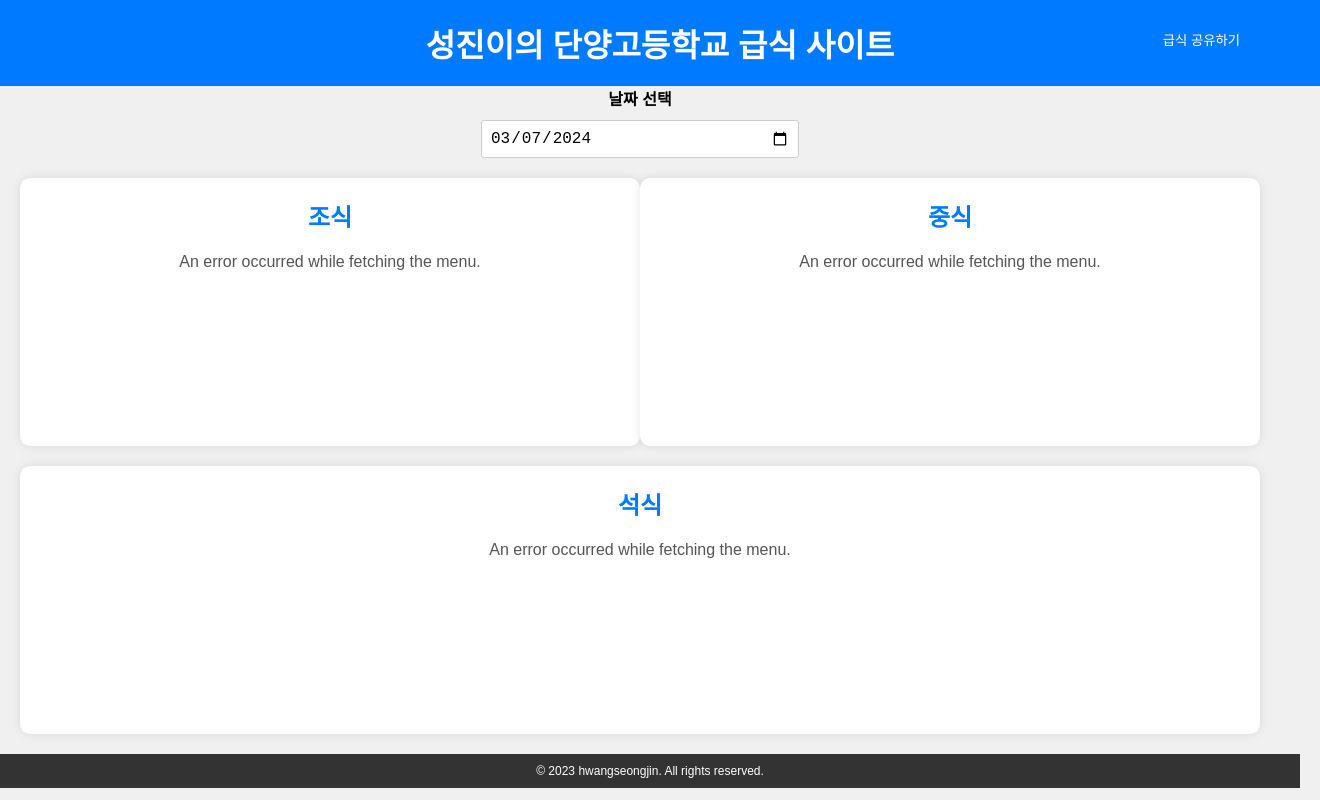
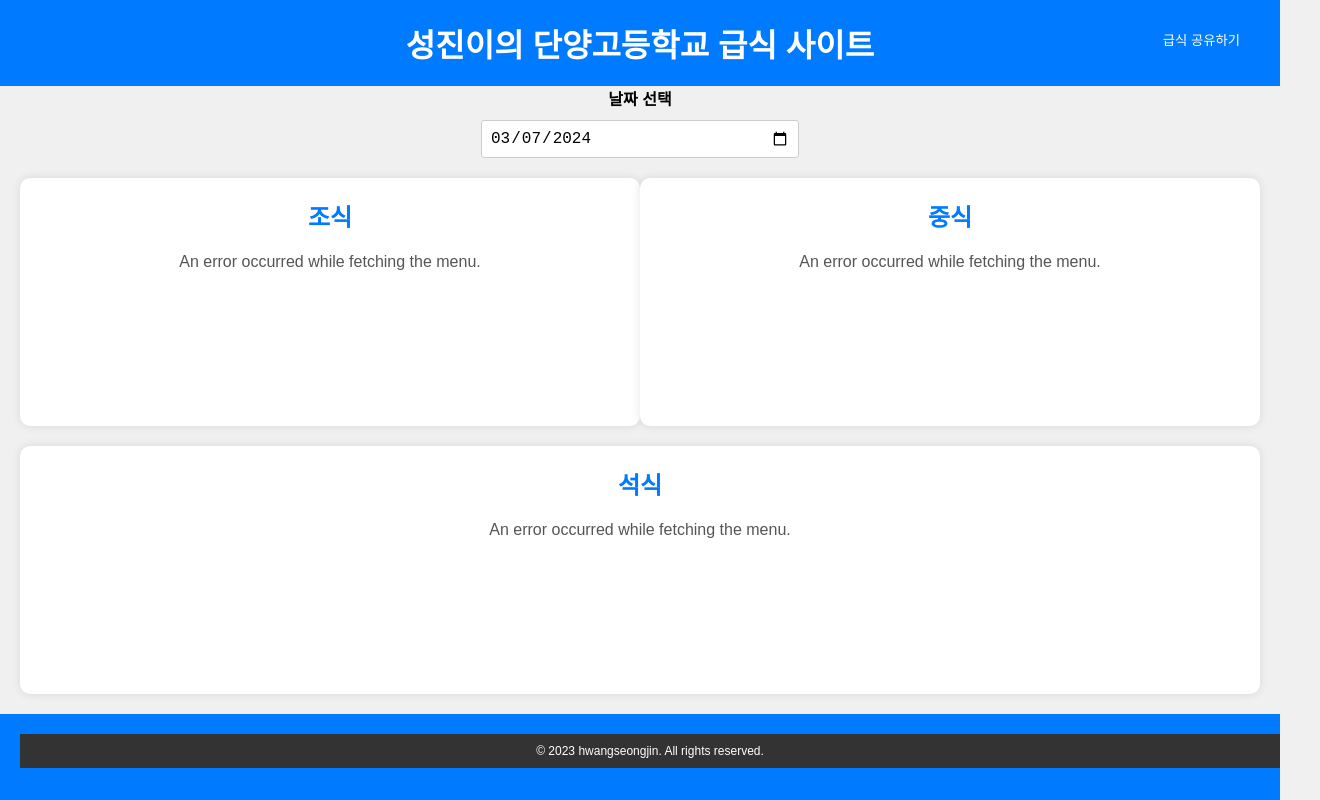
Before and after one commit to bugeeseongjin/seongjin-cafeteria-site, a plain HTML site: page index.html in a window 1280 px wide. Shown: the whole page, 1320 px wide, since content can reach past the window. Drawn offline with Linux system fonts and the light colour scheme; no server answers.

Commit message:
Update index.html

```diff
--- a/index.html
+++ b/index.html
@@ -17,12 +17,13 @@
             min-height: 100vh;
         }
 
-        h1 {
+        h1, footer {
             background-color: #007bff;
             color: #fff;
             margin: 0;
             padding: 20px;
             width: 100%;
+            box-sizing: border-box;
         }
 
         label {
@@ -238,7 +239,9 @@
         // Fetch menu on page load
         fetchMenu();
     </script>
-    <p class="footer-text">&copy; 2023 hwangseongjin. All rights reserved.</p>
+    <footer>
+        <p class="footer-text">&copy; 2023 hwangseongjin. All rights reserved.</p>
+    </footer>
 </body>
 
 </html>
```
